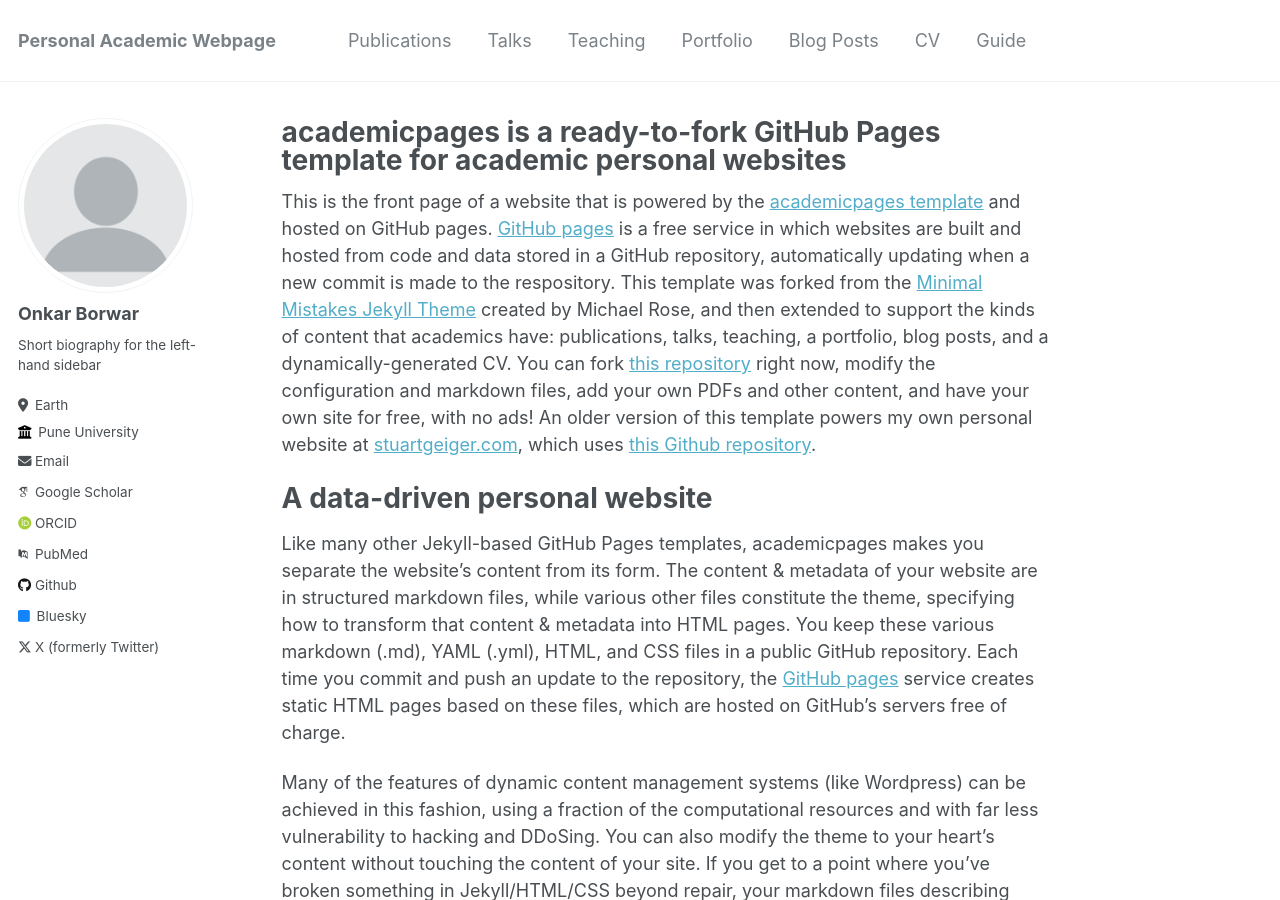
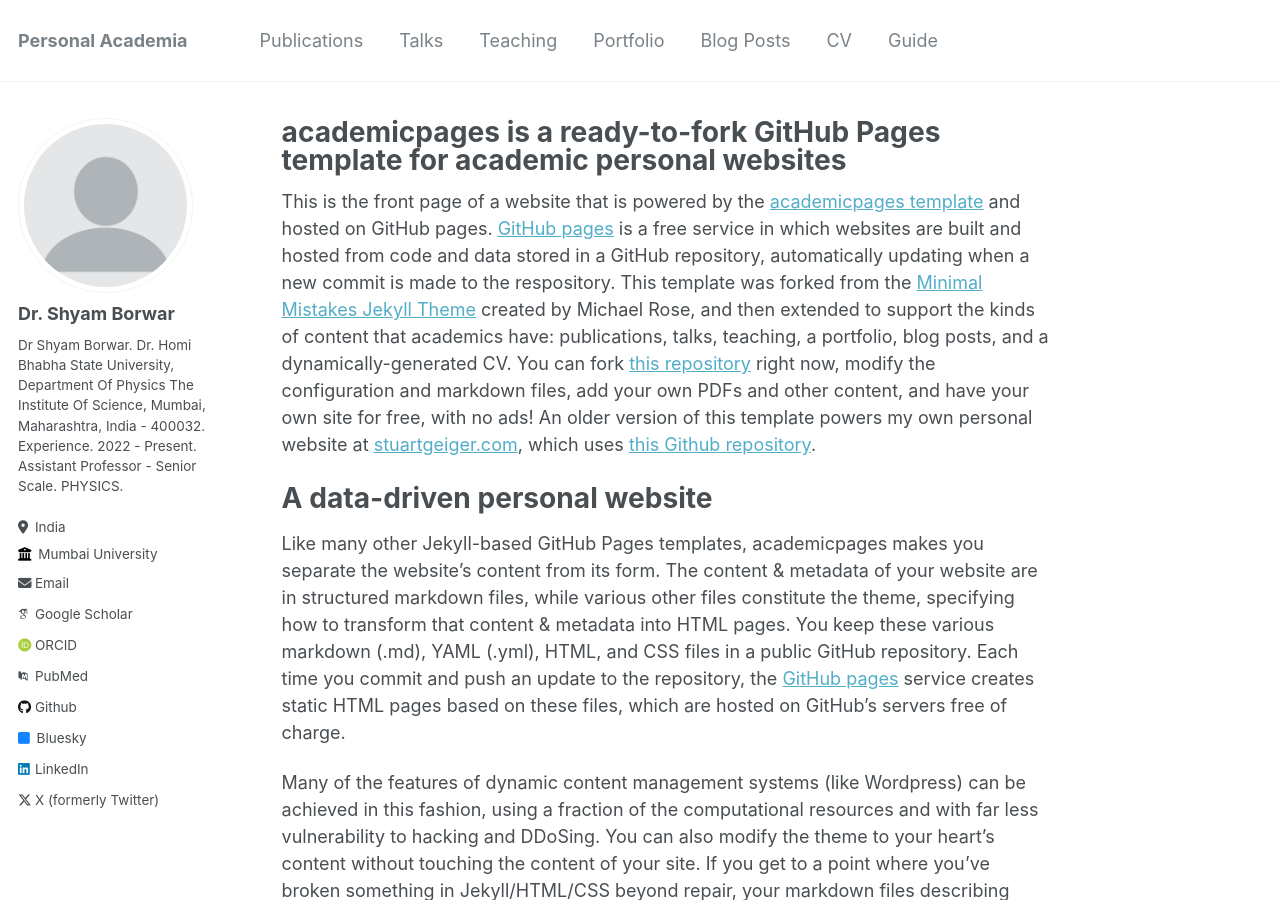
Before and after one commit to shyamborwar2024/shyam-protfolio, a Jekyll site: the page built from _pages/about.md, in a window 1280 px wide and 900 px high. Built offline with Jekyll 4.4.1, drawn with Linux system fonts in a browser that asks for light colours; some web fonts are replaced; some of the changed text lies outside the part shown.

Commit message:
Update _config.yml

```diff
--- a/_config.yml
+++ b/_config.yml
@@ -8,13 +8,13 @@
 
 # Basic Site Settings
 locale                   : "India"
-title                    : "Personal Academic Webpage"
+title                    : "Personal Academia"
 title_separator          : "-"
-name                     : &name "Onkar Borwar"
+name                     : &name "Dr. Shyam Borwar"
 description              : &description "personal description"
-url                      : https://onkar-borwar.github.io/Home # the base hostname & protocol for your site e.g. "https://mmistakes.github.io"
+url                      : https://shyamborwar2024.github.io/ # the base hostname & protocol for your site e.g. "https://mmistakes.github.io"
 baseurl                  : "" # the subpath of your site, e.g. "/blog"
-repository               : "https://onkar-borwar.github.io/Home"
+repository               : "https://shyamborwar2024.github.io"
 
 # Site Author - The following control what appear as part of the author content on the side bar.
 #               If a field is blank the icon and link will not appear, otherwise it will be shown.
@@ -22,19 +22,21 @@ repository               : "https://onkar-borwar.github.io/Home"
 author:
   # Biographic information
   avatar           : "profile.png"
-  name             : "Onkar Borwar"
+  name             : "Dr. Shyam Borwar"
   pronouns         : # example: "she/her"
-  bio              : "Short biography for the left-hand sidebar"
-  location         : "Earth"
-  employer         : "Pune University"
+  bio              : "Dr Shyam Borwar. Dr. Homi Bhabha State University, Department Of Physics The Institute Of Science, Mumbai, Maharashtra, India - 400032. Experience. 2022 - Present. Assistant Professor - Senior Scale. PHYSICS."
+  location         : "India"
+  employer         : "Mumbai University"
   uri              : # URL
-  email            : "abc@gmail.com"
+  email            : "s_sborwar2019@yahoo.com"
 
   # Academic websites
   arxiv            : # URL - Update with the correct link to your profile
   googlescholar    : "https://scholar.google.com/citations?user=PS_CX0AAAAAJ"
   impactstory      : # URL
-  orcid            : "http://orcid.org/yourorcidurl"
+  orcid            : "https://orcid.org/0000-0002-2466-9812"
+  Web of Science   : "https://www.webofscience.com/wos/author/record/2343030"
+  Vidwan           : "https://vidwan.inflibnet.ac.in/profile/229622#experience_information_panel"
   pubmed           : "https://www.ncbi.nlm.nih.gov/pubmed/?term=john+snow"
   researchgate     : # URL
 
@@ -42,7 +44,7 @@ author:
   bitbucket        : # Username - Update with your username on the site
   codepen          : # Username
   dribbble         : # Username
-  github           : "academicpages"
+  github           : "shyamborwar2024"
   kaggle           : # Username
   stackoverflow    : # User number or user number and name (i.e., use "1" or "1/jeff-atwood")
 
@@ -56,7 +58,7 @@ author:
   keybase          : # Username
   instagram        : # Username
   lastfm           : # Username
-  linkedin         : # Username
+  linkedin         : "https://in.linkedin.com/in/dr-shyamkumar-borwar-01b30a36?original_referer=https%3A%2F%2Fwww.bing.com%2F"
   mastodon         : # URL
   medium           : # URL
   pinterest        : # Username
```
